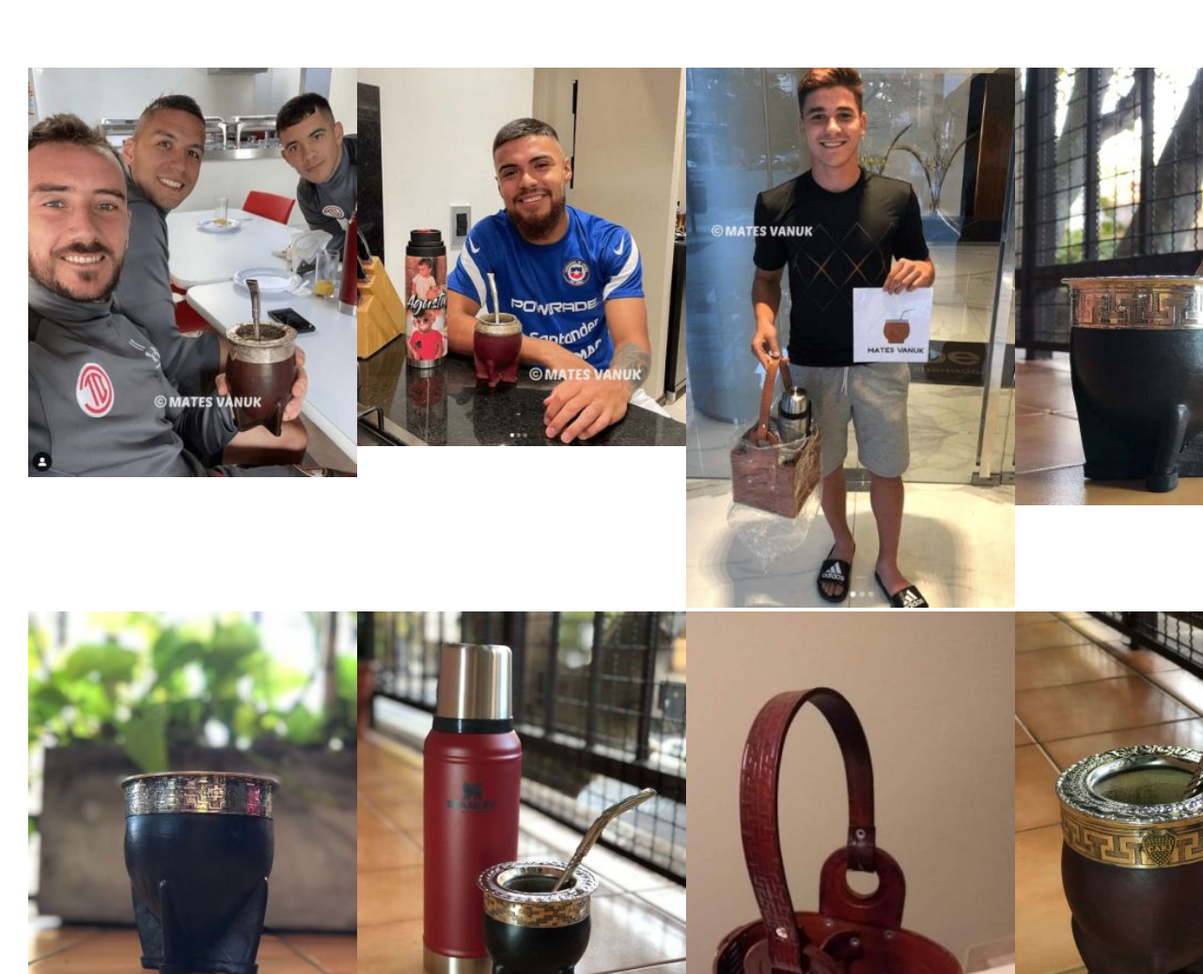
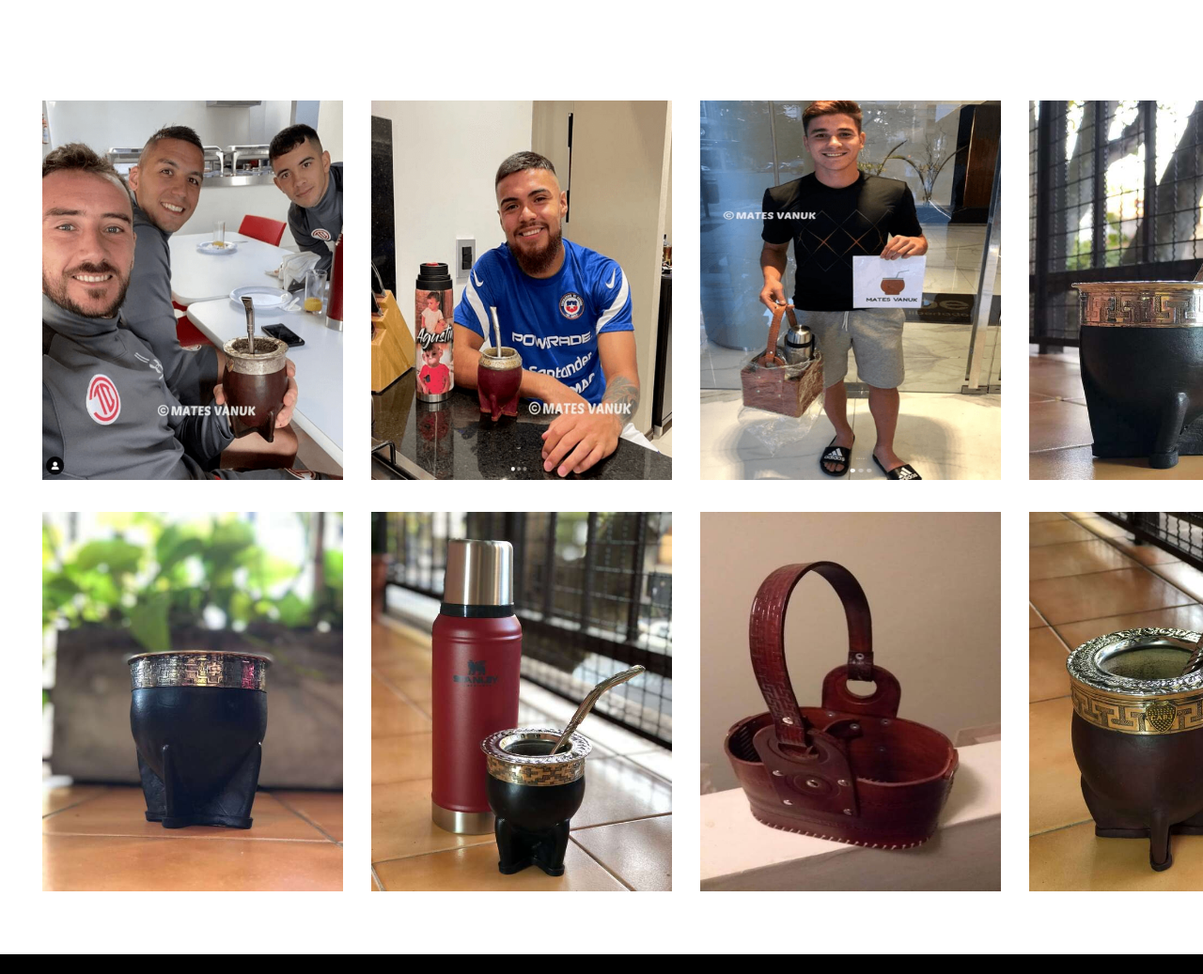
Before and after one commit to brun1/matesvanuk, a website: page pages/galeria.html in a window 1280 px wide. Shown: the part 1039-2076 px from the top of the page at 94% size. Drawn offline with nearby package versions, Linux system fonts and the light colour scheme.

Commit message:
se modifico la galeria

```diff
--- a/pages/galeria.html
+++ b/pages/galeria.html
@@ -85,14 +85,14 @@
             <!--botones de todos las fotos y todos los videos-->
             <div class="portadaGaleria"><img id="principioGaleria" src="../Productos/foto fondo.png" alt="fondo"></div>
             <div class="restoGaleria">
-                <img src="../Productos/acomodados/mancuello.jpg" alt="mancuello">
-                <img src="../Productos/acomodados/Chileno Paulo.jpg" alt="chileno paulo">
-                <img src="../Productos/acomodados/juli alvarez.jpg" alt="juli alvarez">
-                <img src="../Productos/acomodados/image00004.jpg" alt="mate con bombilla y maceta">
-                <img src="../Productos/acomodados/image00010.jpg" alt="mata sin bombilla y maceta">
-                <img src="../Productos/acomodados/image00013.jpg" alt="termo y mate">
-                <img src="../Productos/acomodados/matera.jpg" alt="matera marron">
-                <img src="../Productos/acomodados/matebombimarron.jpg" alt="mate con bombilla marron">
+                <img src="../Productos/cortadas/mancuello.png" alt="mancuello">
+                <img src="../Productos/cortadas/chilenopaulo.png" alt="chilenopaulo">
+                <img src="../Productos/cortadas/julialvarez.png" alt="julialvarez">
+                <img src="../Productos/cortadas/image00004.jpeg" alt="mateconbombillaymaceta">
+                <img src="../Productos/cortadas/image00010.jpeg" alt="matasinbombillaymaceta">
+                <img src="../Productos/cortadas/image00013.jpeg" alt="termoymate">
+                <img src="../Productos/cortadas/matera.jpeg" alt="materamarron">
+                <img src="../Productos/cortadas/matebombimarron.jpeg" alt="mateconbombillamarron">
             </div>
         </div>
     </main>
--- a/scss/_estructura.scss
+++ b/scss/_estructura.scss
@@ -130,7 +130,10 @@ header{
     width: 100%;
 }
 .restoGaleria{
-    margin-top: 30px;
+    padding-top: 20px;
+    img{
+        padding: 15px;
+    }
 }
 // CONTACTO
 .contacto{
```
Also changed, not shown: Productos/Cortadas/chilenopaulo.png (renamed from Productos/Cortadas/Chileno Paulo.png), Productos/Cortadas/julialvarez.png (renamed from Productos/Cortadas/juli alvarez.png), Productos/Cortadas/papugomez.png (renamed from Productos/Cortadas/papu gomez.png), css/estilos.css.
